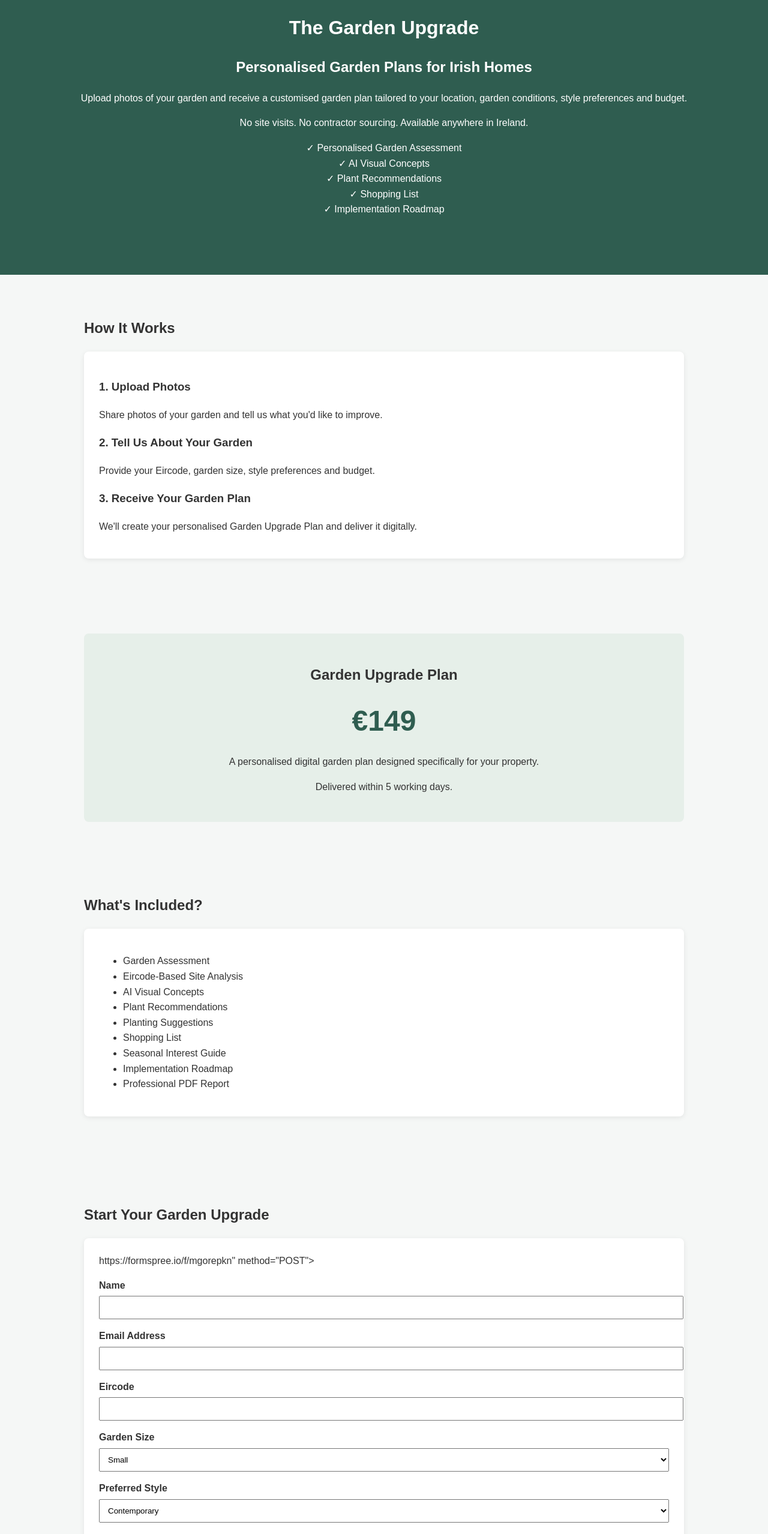
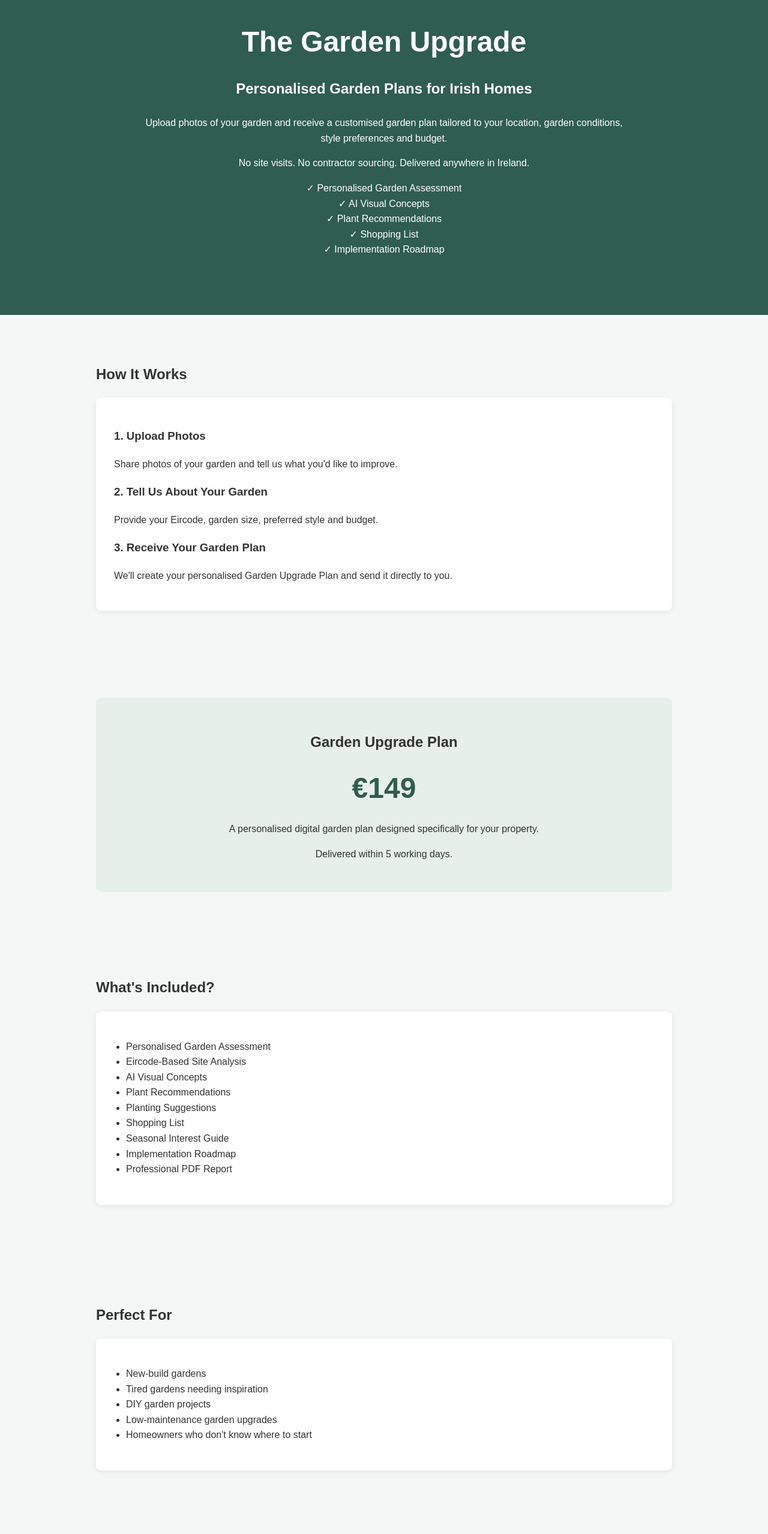
Before and after one commit to donker79/The-Garden-Upgrade, a plain HTML site: page index.html in a window 1280 px wide. Shown: the part 80-2637 px from the top of the page at 60% size. Drawn offline with Linux system fonts and the light colour scheme.

Commit message:
Update index.html

```diff
--- a/index.html
+++ b/index.html
@@ -2,15 +2,29 @@
 <html lang="en">
 <head>
 <meta charset="UTF-8">
-<meta name="viewport" content="width=device-width, initial-scale=1">
+<meta name="viewport" content="width=device-width, initial-scale=1.0">
 
 <title>The Garden Upgrade | Personalised Garden Plans for Irish Homes</title>
 
+<meta name="description" content="Personalised Garden Plans for Irish homeowners. Upload photos of your garden and receive a customised garden upgrade plan tailored to your location, style and budget.">
+
 <style>
+
+:root{
+  --green:#2f5d50;
+  --dark:#1f3e36;
+  --light:#f5f7f6;
+  --accent:#e6efe9;
+}
+
+*{
+  box-sizing:border-box;
+}
+
 body{
   margin:0;
-  font-family:Arial,sans-serif;
-  background:#f5f7f6;
+  font-family:Arial, sans-serif;
+  background:var(--light);
   color:#333;
   line-height:1.6;
 }
@@ -22,35 +36,50 @@ header{
   padding:80px 20px;
 }
 
-h1{
+header h1{
   margin-bottom:10px;
+  font-size:3rem;
+}
+
+header h2{
+  color:white;
+  margin-bottom:25px;
+}
+
+.hero{
+  max-width:800px;
+  margin:auto;
 }
 
 section{
   max-width:1000px;
   margin:auto;
-  padding:50px 20px;
+  padding:60px 20px;
 }
 
 .card{
   background:white;
-  padding:25px;
+  padding:30px;
   border-radius:8px;
   margin-bottom:25px;
-  box-shadow:0 2px 8px rgba(0,0,0,.08);
+  box-shadow:0 2px 8px rgba(0,0,0,0.08);
+}
+
+.price-box{
+  background:var(--accent);
+  text-align:center;
+  padding:35px;
+  border-radius:8px;
 }
 
 .price{
-  text-align:center;
-  background:#e6efe9;
-  border-radius:8px;
-  padding:30px;
+  font-size:3rem;
+  font-weight:bold;
+  color:var(--green);
 }
 
-.price-value{
-  font-size:48px;
-  color:#2f5d50;
-  font-weight:bold;
+ul{
+  padding-left:20px;
 }
 
 label{
@@ -63,27 +92,43 @@ input,
 select,
 textarea{
   width:100%;
-  padding:10px;
+  padding:12px;
   margin-top:5px;
+  border:1px solid #ccc;
+  border-radius:4px;
 }
 
 button{
-  margin-top:20px;
   width:100%;
-  padding:14px;
-  background:#2f5d50;
+  background:var(--green);
   color:white;
   border:none;
+  padding:15px;
+  margin-top:20px;
   border-radius:4px;
   font-size:16px;
+  cursor:pointer;
 }
 
 footer{
-  background:#1f3e36;
+  background:var(--dark);
   color:white;
   text-align:center;
-  padding:20px;
+  padding:25px;
 }
+
+@media(max-width:768px){
+
+header h1{
+  font-size:2.2rem;
+}
+
+.price{
+  font-size:2.2rem;
+}
+
+}
+
 </style>
 </head>
 
@@ -95,12 +140,14 @@ footer{
 
 <h2>Personalised Garden Plans for Irish Homes</h2>
 
+<div class="hero">
+
 <p>
 Upload photos of your garden and receive a customised garden plan tailored to your location, garden conditions, style preferences and budget.
 </p>
 
 <p>
-No site visits. No contractor sourcing. Available anywhere in Ireland.
+No site visits. No contractor sourcing. Delivered anywhere in Ireland.
 </p>
 
 <p>
@@ -111,6 +158,8 @@ No site visits. No contractor sourcing. Available anywhere in Ireland.
 ✓ Implementation Roadmap
 </p>
 
+</div>
+
 </header>
 
 <section>
@@ -118,25 +167,27 @@ No site visits. No contractor sourcing. Available anywhere in Ireland.
 <h2>How It Works</h2>
 
 <div class="card">
+
 <h3>1. Upload Photos</h3>
 <p>Share photos of your garden and tell us what you'd like to improve.</p>
 
 <h3>2. Tell Us About Your Garden</h3>
-<p>Provide your Eircode, garden size, style preferences and budget.</p>
+<p>Provide your Eircode, garden size, preferred style and budget.</p>
 
 <h3>3. Receive Your Garden Plan</h3>
-<p>We'll create your personalised Garden Upgrade Plan and deliver it digitally.</p>
+<p>We'll create your personalised Garden Upgrade Plan and send it directly to you.</p>
+
 </div>
 
 </section>
 
 <section>
 
-<div class="price">
+<div class="price-box">
 
 <h2>Garden Upgrade Plan</h2>
 
-<div class="price-value">€149</div>
+<div class="price">€149</div>
 
 <p>
 A personalised digital garden plan designed specifically for your property.
@@ -157,7 +208,7 @@ Delivered within 5 working days.
 <div class="card">
 
 <ul>
-<li>Garden Assessment</li>
+<li>Personalised Garden Assessment</li>
 <li>Eircode-Based Site Analysis</li>
 <li>AI Visual Concepts</li>
 <li>Plant Recommendations</li>
@@ -174,11 +225,59 @@ Delivered within 5 working days.
 
 <section>
 
+<h2>Perfect For</h2>
+
+<div class="card">
+
+<ul>
+<li>New-build gardens</li>
+<li>Tired gardens needing inspiration</li>
+<li>DIY garden projects</li>
+<li>Low-maintenance garden upgrades</li>
+<li>Homeowners who don't know where to start</li>
+</ul>
+
+</div>
+
+</section>
+
+<section>
+
+<h2>Frequently Asked Questions</h2>
+
+<div class="card">
+
+<p>
+<strong>Do you visit my property?</strong><br>
+No. Everything is completed remotely.
+</p>
+
+<p>
+<strong>Is this available outside Cork?</strong><br>
+Yes. The Garden Upgrade is available throughout Ireland.
+</p>
+
+<p>
+<strong>Can I complete the work myself?</strong><br>
+Absolutely. Many customers use the plan as a DIY roadmap.
+</p>
+
+<p>
+<strong>Do I need to use a particular gardener?</strong><br>
+No. You are free to use any gardener or contractor you choose.
+</p>
+
+</div>
+
+</section>
+
+<section>
+
 <h2>Start Your Garden Upgrade</h2>
 
 <div class="card">
 
-https://formspree.io/f/mgorepkn" method="POST">
+/f/mgorepkn" method="POST">
 
 <label>Name</label>
 <input type="text" name="name" required>
@@ -196,13 +295,22 @@ https://formspree.io/f/mgorepkn" method="POST">
 <option>Large</option>
 </select>
 
-<label>Preferred Style</label>
+<label>Preferred Garden Style</label>
 <select name="style">
 <option>Contemporary</option>
 <option>Cottage Garden</option>
 <option>Wildlife Friendly</option>
 <option>Low Maintenance</option>
 <option>Family Garden</option>
+</select>
+
+<label>Garden Aspect</label>
+<select name="aspect">
+<option>South Facing</option>
+<option>North Facing</option>
+<option>East Facing</option>
+<option>West Facing</option>
+<option>Not Sure</option>
 </select>
 
 <label>Budget Range</label>
@@ -215,6 +323,8 @@ https://formspree.io/f/mgorepkn" method="POST">
 
 <label>Tell Us About Your Garden</label>
 <textarea name="details" rows="5"></textarea>
+
+<input type="hidden" name="_subject" value="New Garden Upgrade Plan Enquiry">
 
 <button type="submit">
 Request My Garden Upgrade Plan
@@ -230,7 +340,7 @@ Request My Garden Upgrade Plan
 
 © 2026 The Garden Upgrade
 
-<br>
+<br><br>
 
 Personalised Garden Plans for Irish Homes
 
```
